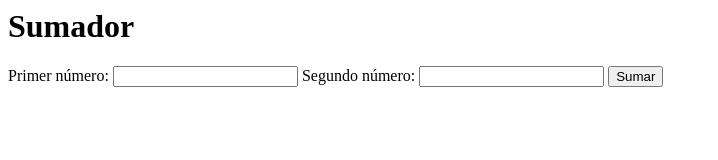
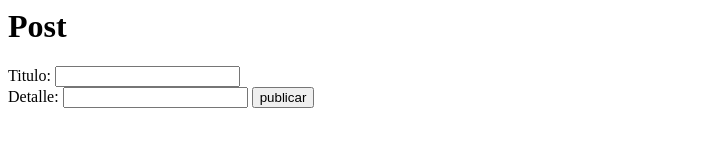
Before and after one commit to chelo7717/UCB_twitter, a website built with Parcel: page index.html in a window 1280 px wide. Shown: the whole page, without its empty margins (0-718 px from the left). Built offline with nearby package versions, Linux system fonts and the light colour scheme.

Commit message:
html y alert

```diff
--- a/index.html
+++ b/index.html
@@ -1,12 +1,13 @@
 <html>
   <body>
-    <h1>Sumador</h1>
-    <form id="sumar-form">
-      <label for="primer-numero">Primer número:</label>
-      <input type="number" id="primer-numero" />
-      <label for="segundo-numero">Segundo número:</label>
-      <input type="number" id="segundo-numero" />
-      <input type="submit" value="Sumar" />
+    <h1>Post</h1>
+
+    <form id="post-form">
+      <label for="Titulo">Titulo:</label>
+      <input type="text" id="Titulo" /><br>
+      <label for="Detalle">Detalle:</label>
+      <input type="text" id="Detalle" />
+      <input type="submit" value="publicar" />
     </form>
     <div id="resultado-div"></div>
 
--- a/src/presenter.js
+++ b/src/presenter.js
@@ -1,15 +1,8 @@
-import sumar from "./sumador";
+ const titulo=document.querySelector("#Titulo")
+ const detalle=document.querySelector("#Detalle")
+ const form=document.querySelector("#post-form")
 
-const first = document.querySelector("#primer-numero");
-const second = document.querySelector("#segundo-numero");
-const form = document.querySelector("#sumar-form");
-const div = document.querySelector("#resultado-div");
-
-form.addEventListener("submit", (event) => {
-  event.preventDefault();
-
-  const firstNumber = Number.parseInt(first.value);
-  const secondNumber = Number.parseInt(second.value);
-
-  div.innerHTML = "<p>" + sumar(firstNumber, secondNumber) + "</p>";
-});
+ form.addEventListener("submit",event =>{
+   event.preventDefault();
+   alert("post publicado "+titulo.value+" "+detalle.value);
+ })
--- a/src/sumador.js
+++ b/src/sumador.js
@@ -1,5 +1 @@
-function sumar(a, b) {
-  return a + b;
-}
-
-export default sumar;
+import './presenter';
```
Also changed, not shown: src/sumador.test.js (deleted, +0 -7 lines).
